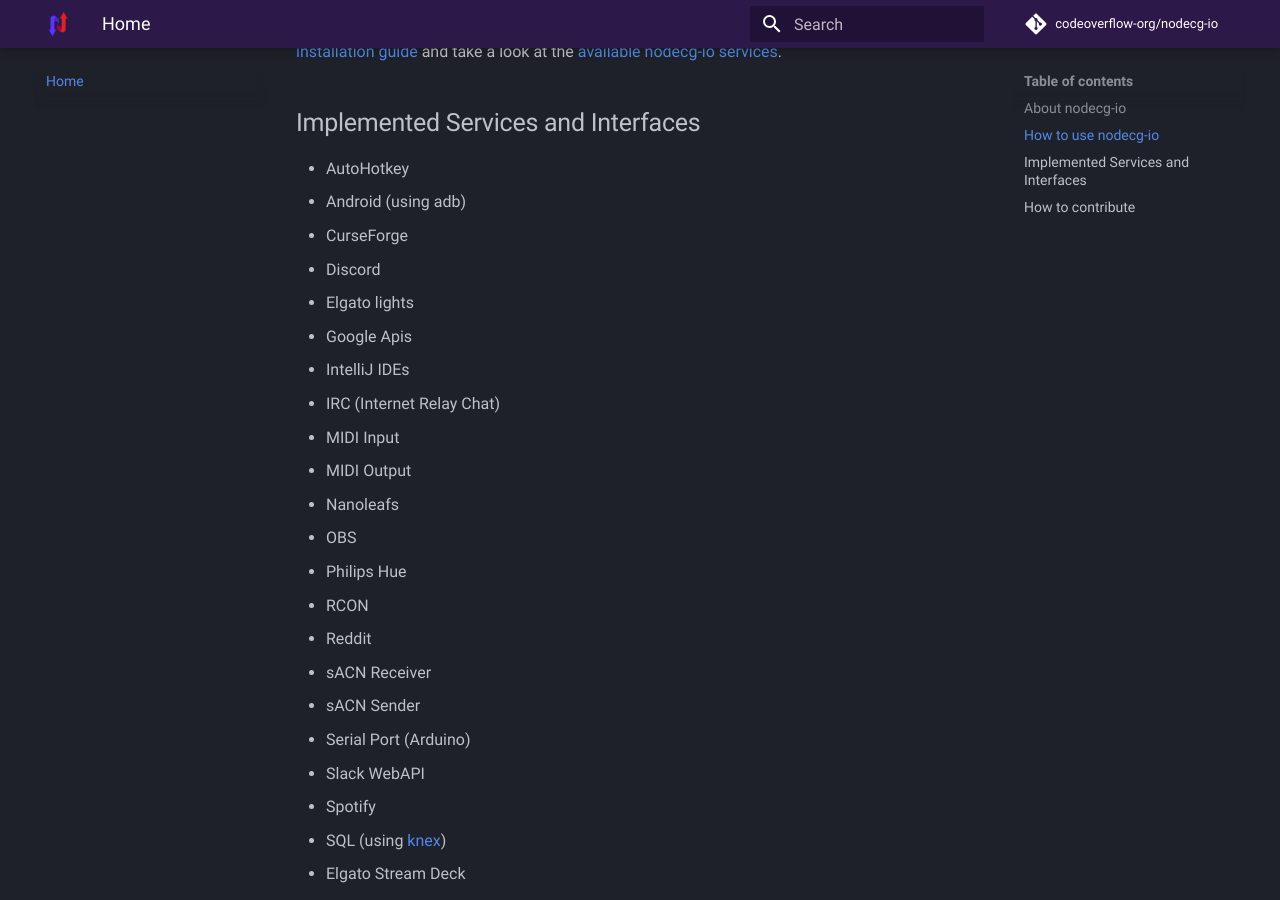
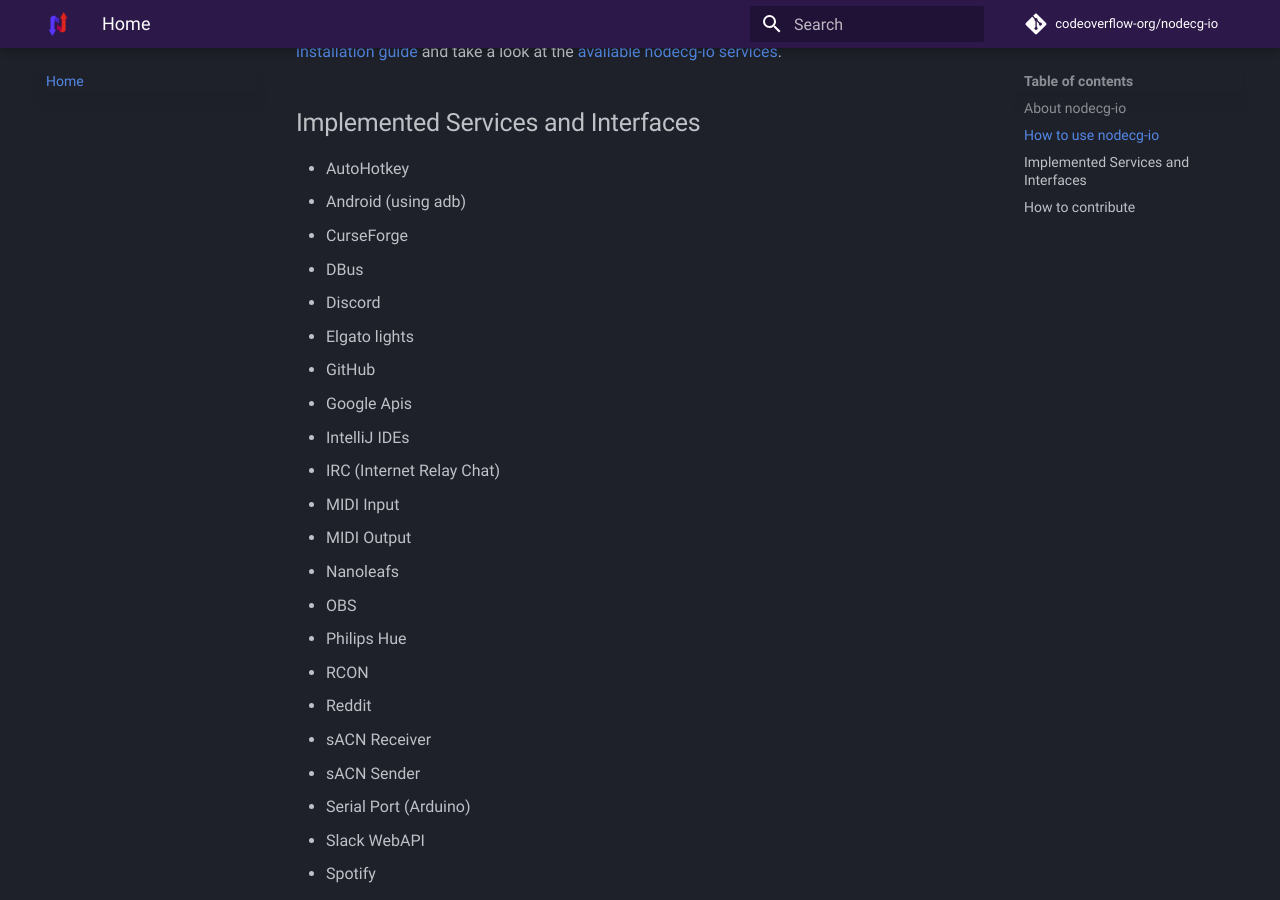
Before and after one commit to codeoverflow-org/nodecg-io-docs, an MkDocs documentation site: the page built from docs/index.md, in a window 1280 px wide and 900 px high, scrolled down 804 px. Built offline with MkDocs 1.6.1 and Material for MkDocs 9.7.7, drawn with Linux system fonts in a browser that asks for light colours; comment, search, counter and statistics services are not loaded; the version menu is left out.

Commit message:
Add GitHub and DBus to service list

```diff
--- a/docs/index.md
+++ b/docs/index.md
@@ -26,8 +26,10 @@
 - AutoHotkey
 - Android (using adb)
 - CurseForge
+- DBus
 - Discord
 - Elgato lights
+- GitHub
 - Google Apis
 - IntelliJ IDEs
 - IRC (Internet Relay Chat)
```
